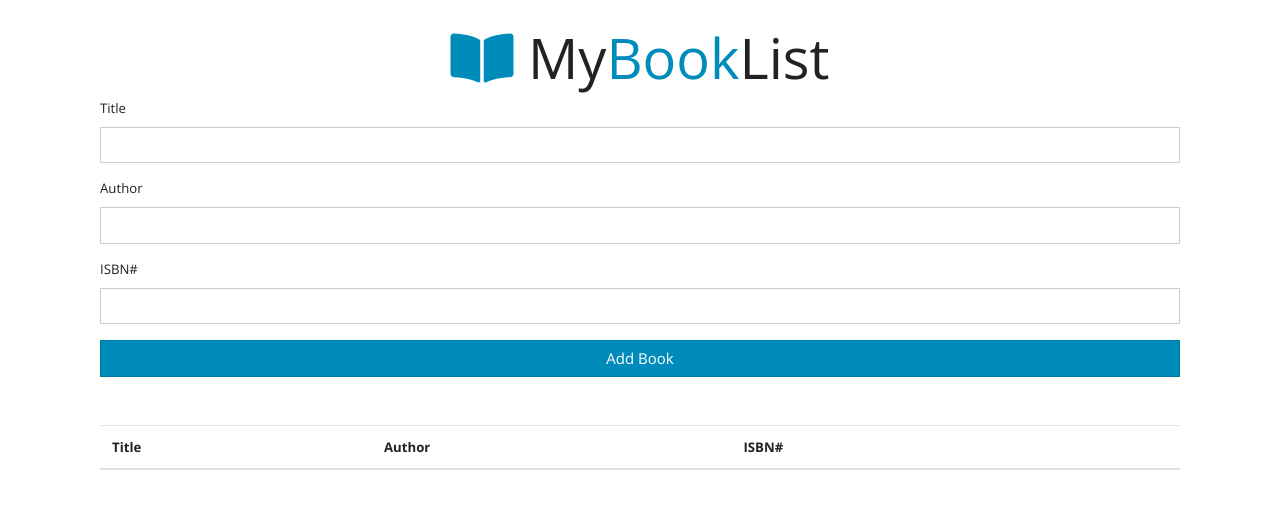
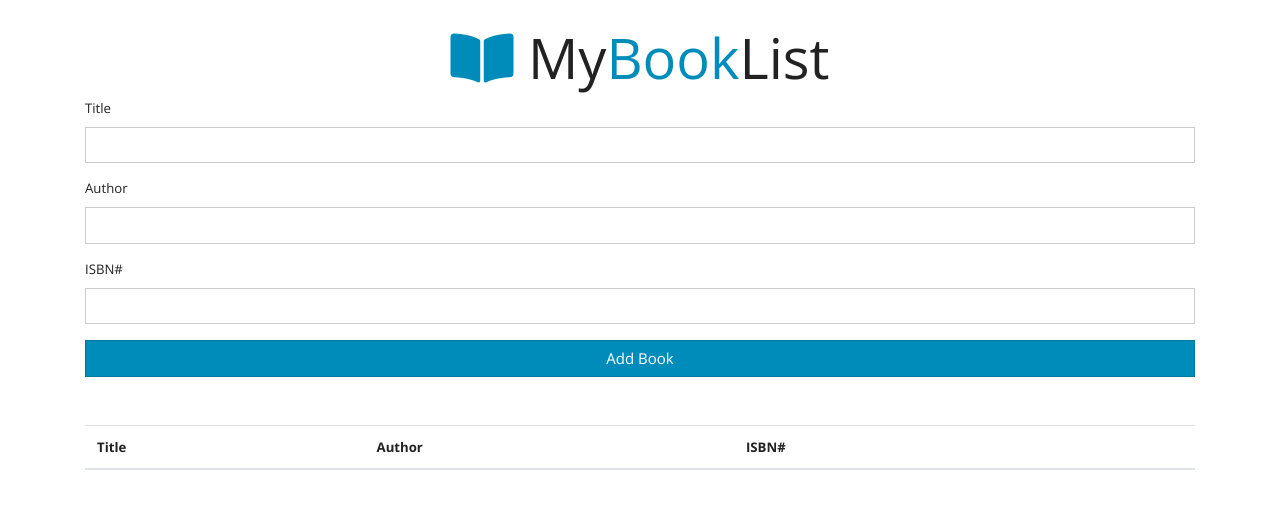
Before and after one commit to cnmaheu/bookListApp, a plain HTML site: page index.html in a window 1280 px wide. Drawn offline with nearby package versions, Linux system fonts and the light colour scheme.

Commit message:
Finished

```diff
--- a/index.html
+++ b/index.html
@@ -9,11 +9,6 @@
 </head>
 <body>
 
-  <style>
-  </style>
-
-  <!-- Mt-4 margin top 4-->
-  <div class="container">
     <div class="container mt-4">
         <h1 class="display-4 text-center">
           <i class="fas fa-book-open text-primary"></i> My<span class="text-primary">Book</span>List</h1>
@@ -44,8 +39,8 @@
             <tbody id="book-list"></tbody>
           </table>
       </div>
-</div>
 
       <script src="app.js"></script>
+
 </body>
 </html>
```
Lines whose indentation alone changed are shown as unchanged.
